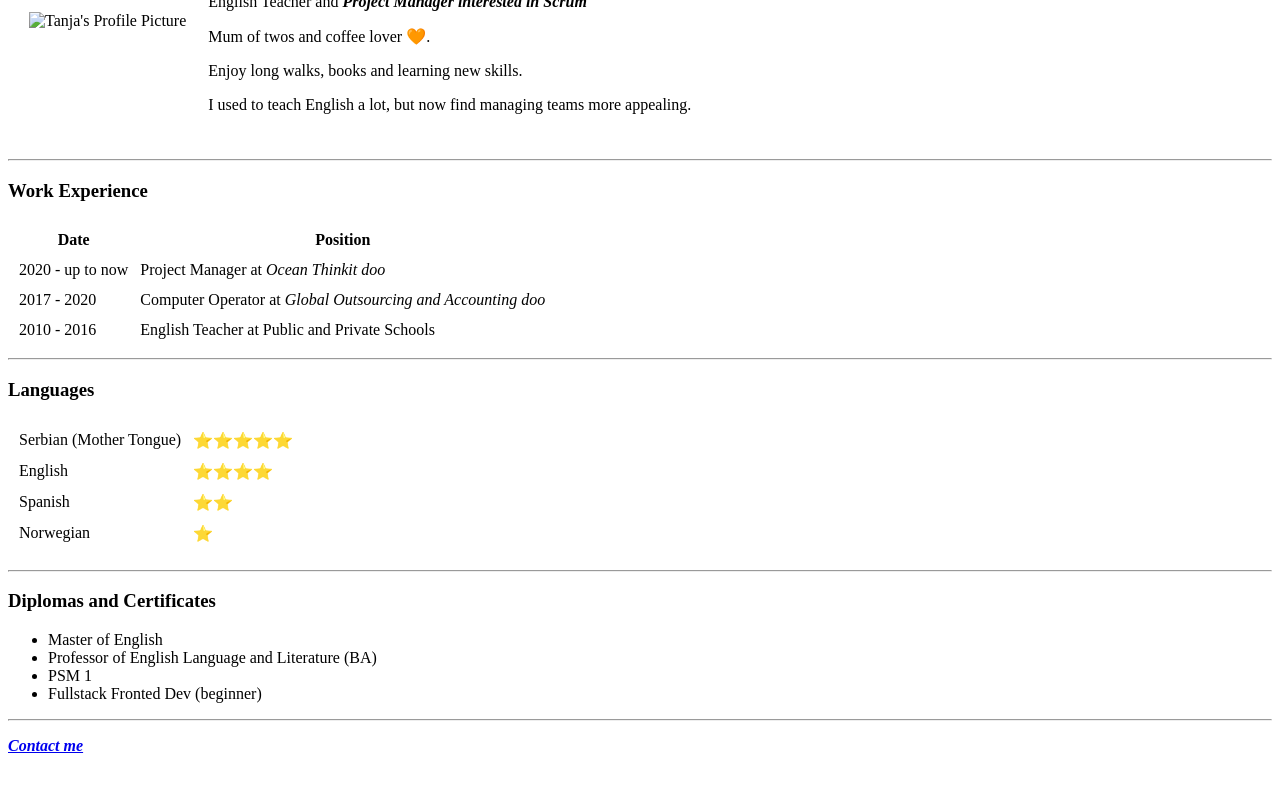
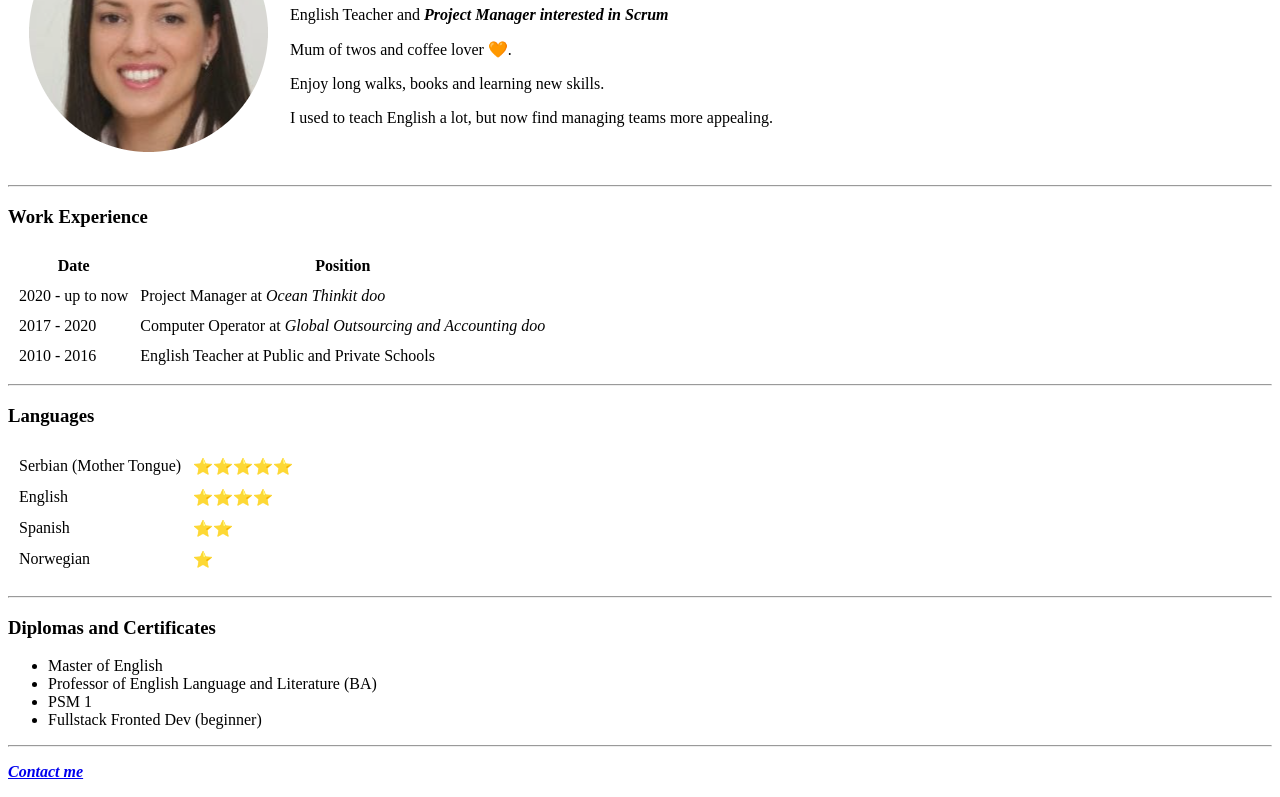
Before and after one commit to tanja3003/CV, a plain HTML site: page index.html in a window 1280 px wide. Shown: the part 116-913 px from the top of the page. Before the commit the page ends 887 px from the top, so only its background shows below. Drawn offline with Linux system fonts and the light colour scheme.

Commit message:
Image source root path changed

```diff
--- a/index.html
+++ b/index.html
@@ -9,7 +9,7 @@
 <body>
   <table cellspacing="20">
     <tr>
-      <td> <img src="Image-modified.png" alt="Tanja's Profile Picture"></td>
+      <td> <img src="Images/Image-modified.png" alt="Tanja's Profile Picture"></td>
       <td>
         <h1>Tanja Dobricic</h1>
         <p>English Teacher and <em><strong>Project
```
